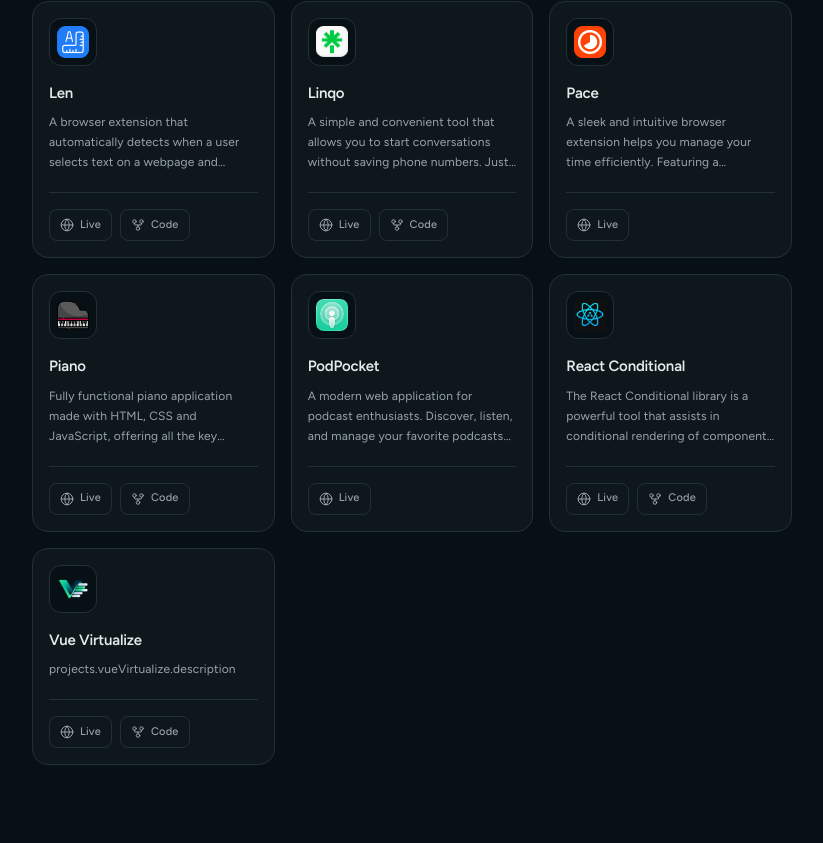
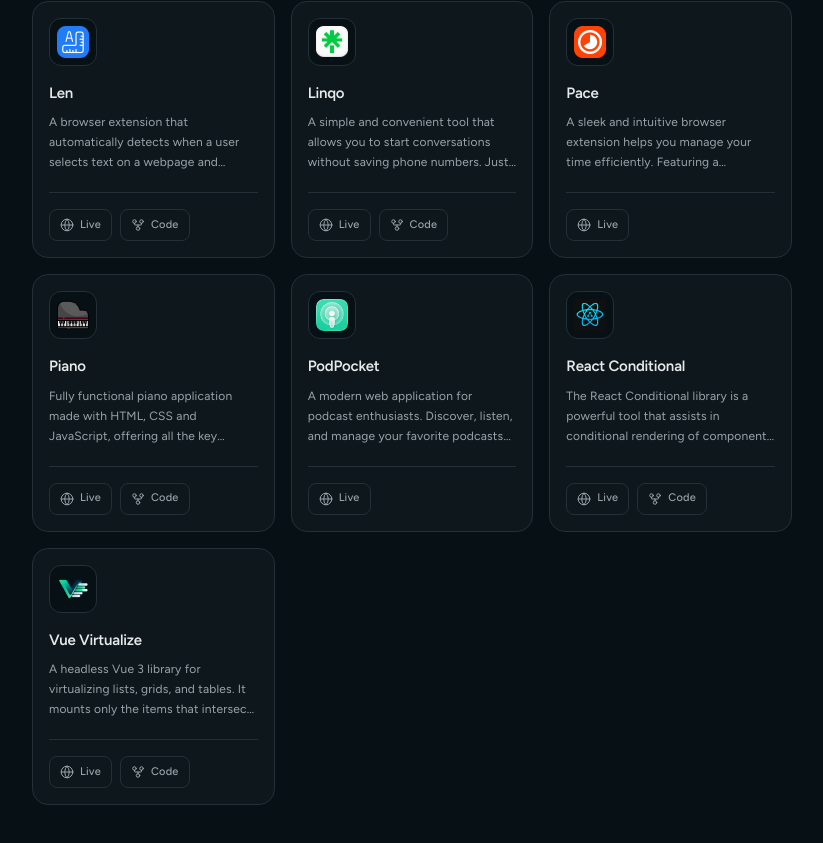
Before and after one commit to glhrmoura/glhrmoura, a React (Vite) app: page / in a window 1280 px wide. Shown: the part 1426-2269 px from the top of the page, without its empty margins (228-1051 px from the left). Built offline with nearby package versions, Linux system fonts and the light colour scheme.

Commit message:
feat: add vue-virtualize English description

```diff
--- a/src/i18n/translations/en-us.ts
+++ b/src/i18n/translations/en-us.ts
@@ -28,6 +28,9 @@ export default {
     reactConditional: {
       description: 'The React Conditional library is a powerful tool that assists in conditional rendering of components in React applications. With this library, developers can easily define conditions for displaying certain components in their applications.'
     },
+    vueVirtualize: {
+      description: 'A headless Vue 3 library for virtualizing lists, grids, and tables. It mounts only the items that intersect the viewport, so large collections stay fast.'
+    },
     piano: {
       description: 'Fully functional piano application made with HTML, CSS and JavaScript, offering all the key options that are found in a real instrument. With interactive keys and authentic piano sounds, the application allows users to experience the feeling of playing a real piano.'
     },
```
